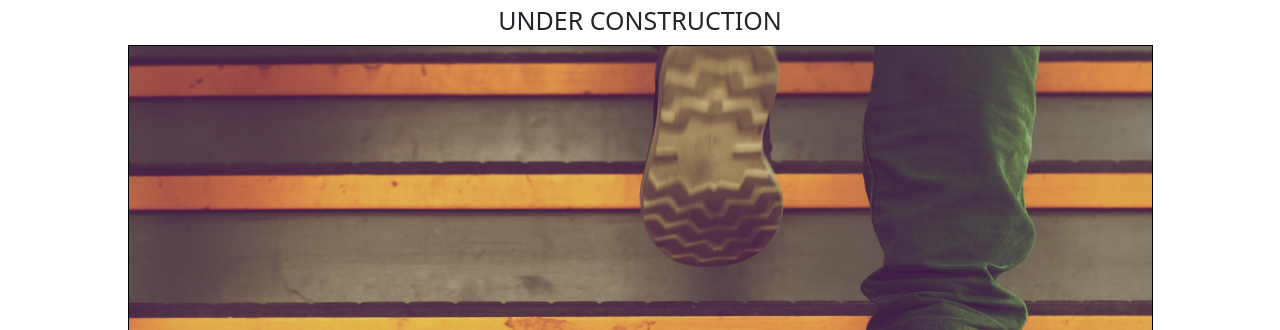
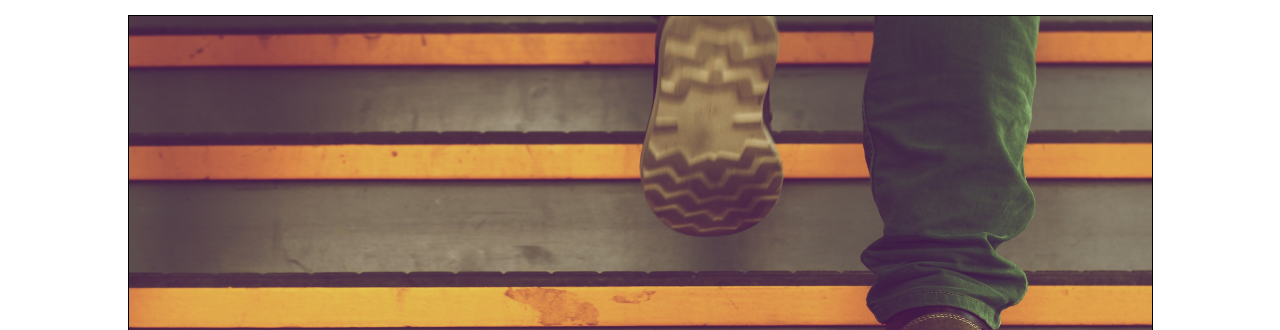
Before and after one commit to jakibe/Delaini-Studio, a plain HTML site: page index.html in a window 1280 px wide. Shown: the top 330 px of the page. Drawn offline with nearby package versions, Linux system fonts and the light colour scheme.

Commit message:
crad changes

```diff
--- a/index.html
+++ b/index.html
@@ -20,7 +20,7 @@
   </head>
   <body>
     <div class="container">
-      <h1>UNDER CONSTRUCTION</h1>
+      <h1></h1>
 
       <div class="images">
         <img class="image1" src="images/backgrounds/h_img.jpg" />
```
